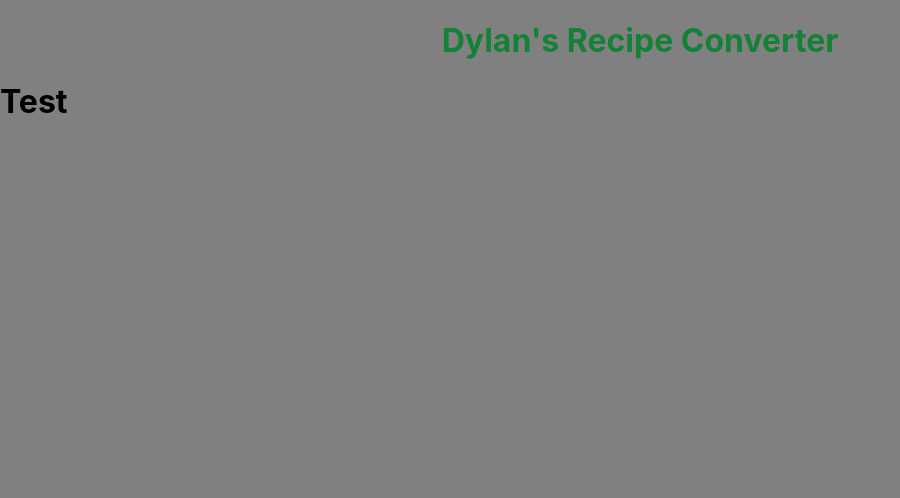
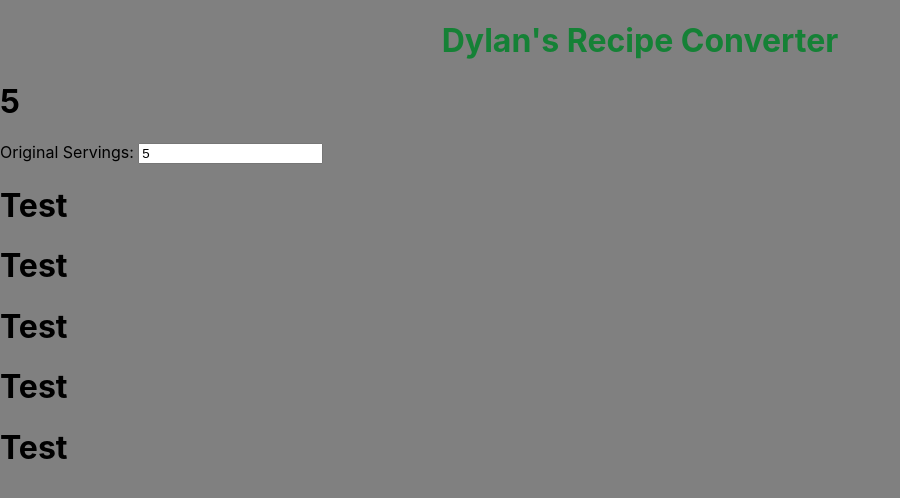
Before and after one commit to DylanLaw03/recipe-converter, a React (Create React App) app: page / in a window 1280 px wide. Shown: the top 498 px of the page, without its empty margins (0-900 px from the left). Built offline with nearby package versions, Linux system fonts and the light colour scheme.

Commit message:
Added IngredientsInput, made PreInputs accept user input and return it to App.js

```diff
--- a/src/App.js
+++ b/src/App.js
@@ -2,12 +2,13 @@ import React, { useCallback, useState } from 'react';
 import ReactDOM from 'react-dom';
 import { Header } from './js-scripts/Header';
 import { PreInputs } from './js-scripts/PreInputs';
+import { IngredientsInput } from './js-scripts/IngredientsInput'
 import './App.css';
 
 
 
 
-const App = () => {
+function App() {
   //define variables using states
   const [numIngredients, setNumIngredients] = useState(5);
   const [originalServings, setOriginalServings] = useState(8);
@@ -16,23 +17,27 @@ const App = () => {
   //create handling functions for the variables
   const handleNumIngredients = (num) => {
     setNumIngredients(num);
-  }
+  };
 
   const handleOriginalServings = (num) => {
-    setOriginalServings(num)
-  }
+    setOriginalServings(num);
+  };
 
   const handleNewServings = (num) => {
     setNewServings(num);
-  }
-
+  };
 
   return (
-  <div>
-    <Header title="test"/>
-    <PreInputs changeNumIngredients={handleNumIngredients} changeOriginalServings={handleOriginalServings} changeNewServings={handleNewServings}/>
-    <h1></h1>
-  </div>
+    <div>
+      <Header title="test"/>
+      <h1>{numIngredients}</h1>
+      <PreInputs
+        numIngredients={numIngredients}
+        changeNumIngredients={handleNumIngredients}
+      />
+      <IngredientsInput numIngredients={numIngredients} />
+
+    </div>
   );
 }
 
--- /dev/null
+++ b/src/js-scripts/IngredientsInput.js
@@ -0,0 +1,9 @@
+
+
+export const IngredientsInput = (props) => {
+    let numInputs = [];
+    for (let i = 0; i < props.numIngredients; i++) {
+        numInputs.push(<h1>Test</h1>);
+    }
+    return numInputs;
+}
--- a/src/js-scripts/PreInputs.js
+++ b/src/js-scripts/PreInputs.js
@@ -1,9 +1,37 @@
+import React, { useCallback, useState } from 'react';
 
 export const PreInputs = (props) => {
-    props.changeNumIngredients(12);
-    props.changeOriginalServings(15);
-    props.changeNewServings(5);
+
+    //create functions to handle changing variables
+    const handleNumIngredientsChange = (e) => {
+      const numIngredients = e.target.value;
+      props.changeNumIngredients(numIngredients);
+    };
+
     return (
-        <h1>Test</h1>
-    )
-}
+
+      <div className="pre-inputs">
+        <form>
+          <label>Original Servings: </label>
+          <input
+            defaultValue={props.numIngredients}
+            onChange={handleNumIngredientsChange}
+            type="number"
+          />
+        </form>
+      </div>
+    );
+  };
+
+/*
+        <div className='pre-inputs'>
+            <form>
+                <input type='number'
+                    name='numOriginalServings'
+                    value={numOriginalServings}
+                    onChange={props.changeOriginalServings(numOriginalServings)}
+                />
+            </form>
+            <h1>{numOriginalServings}</h1>
+        </div>
+*/
```
